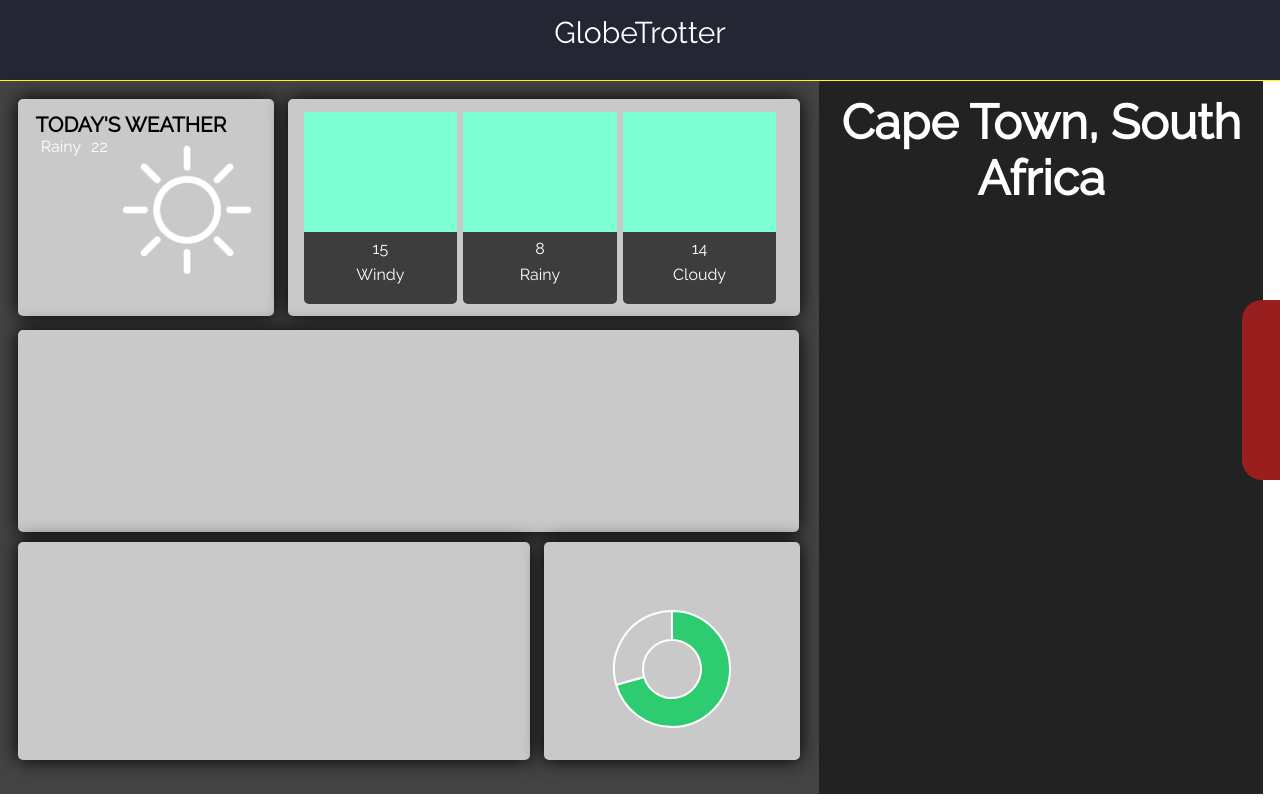
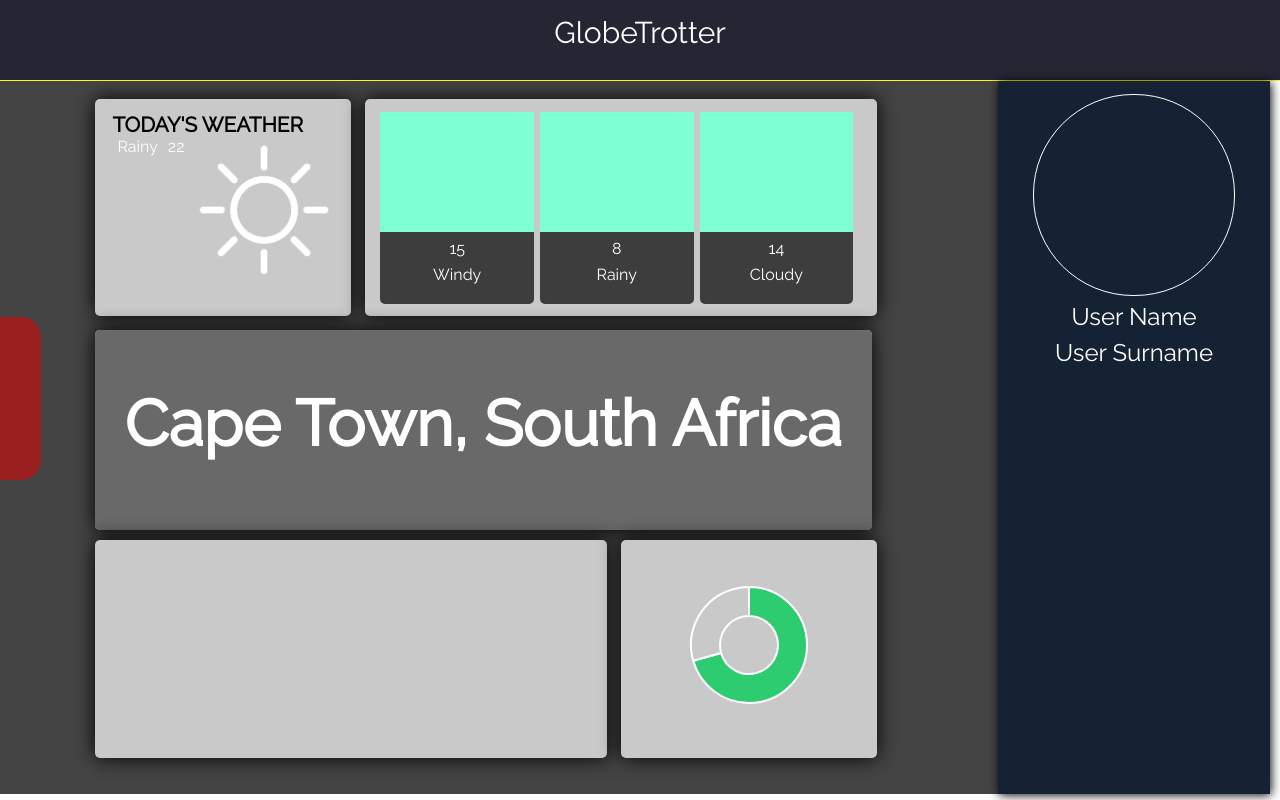
Before and after one commit to megasrd/DashboardUI-Assignment, a plain HTML site: page index.html in a window 1280 px wide. Drawn offline with nearby package versions, Linux system fonts and the light colour scheme.

Commit message:
Updated - With User Panel

```diff
--- a/index.html
+++ b/index.html
@@ -72,14 +72,24 @@
                         <p v-html="foreType3"> Weather Type </p>
                 </div>
             </div>
-            <div class="dataBlock db-type3"> </div>
+            <div class="dataBlock db-type3">
+                <div class="location-image">
+                    <h2 v-html="city_name"> City Name </h2>
+                </div>
+            </div>
             <div class="dataBlock db-type2"> </div>
             <div class="dataBlock db-type1"> </div>
         </div>
 
-        <div class="location-image">
-            <h2 v-html="city_name"> City Name </h2>
+        <div class="user-panel">
+            <center>
+                <div class="user-avatar"> </div>
+                <p> User Name </p>
+                <p> User Surname</p>
+            </center>
         </div>
+
+
 
         <div class="location-hover">
 
--- a/scss/style.scss
+++ b/scss/style.scss
@@ -29,8 +29,8 @@ h2 {
 
 .popCanvasContainer {
     position: absolute;
-    right: 37.5vw;
-    bottom: 10vh;
+    right: 31.5vw;
+    bottom: 13vh;
     height: 15vh;
     width: 20vw;
 }
@@ -57,25 +57,50 @@ h2 {
 }
 
 .stats-panel {
-  padding: 1vw;
+  padding: 1vw 7vw;
   height: 85.9vh;
-  width: 62vw;
+  width: 64vw;
   background-color: #444;
   float: left;
 }
 
+.user-panel {
+  padding: 1vw;
+  float: left;
+  height: 85.9vh;
+  width: 19.2vw;
+  background-color: #152234;
+  box-shadow: 1px 1px 10px black;
+
+
+    .user-avatar {
+        width: 200px;
+        height: 200px;
+        border-radius: 100px;
+        border: 1px solid white;
+    }
+
+    p {
+        font-size: 1.5em;
+        margin: 0.5vw;
+    }
+}
+
+
 .location-image {
-  padding: 1vw;
-  height: 85.9vh;
-  width: 32.7vw;
-  background-color: #222;
-  float: left;
+
+    background-color: dimgrey;
+    margin: 0;
+    padding: 0;
+    height: 100%;
 
     h2 {
+        position: relative;
+        top: 7vh;
         margin: 0;
         text-align: center;
         color: white;
-        font-size: 3em;
+        font-size: 4em;
     }
 }
 
@@ -83,14 +108,15 @@ h2 {
 .location-hover {
   position: absolute;
   bottom: 40vh;
-  right: -7em;
+  left: -7em;
   width: 150px;
-  height: 180px;
+  height: 20vh;
+  padding: 0.1vw;
   background-color: #991e1e;
   transition: all 0.5s ease;
-  border-top-left-radius: 20px;
-  border-bottom-left-radius: 20px;
-  text-align: right;
+  border-top-right-radius: 20px;
+  border-bottom-right-radius: 20px;
+  text-align: left;
 }
 
 .location_name-container {}
@@ -105,7 +131,7 @@ h2 {
     cursor: pointer;
   }
   &:hover {
-    right: 0em;
+    left: 0em;
   }
   .city-names:hover {
     font-size: 1.1em;
@@ -196,8 +222,9 @@ h2 {
 }
 
 .db-type3 {
-    width: 59vw;
-    height: 22vh;
+    padding: 0;
+    width: 60.7vw;
+    height: 25vh;
 }
 
 .ui-panel-popfx {
```
Also changed, not shown: css/style.css.
